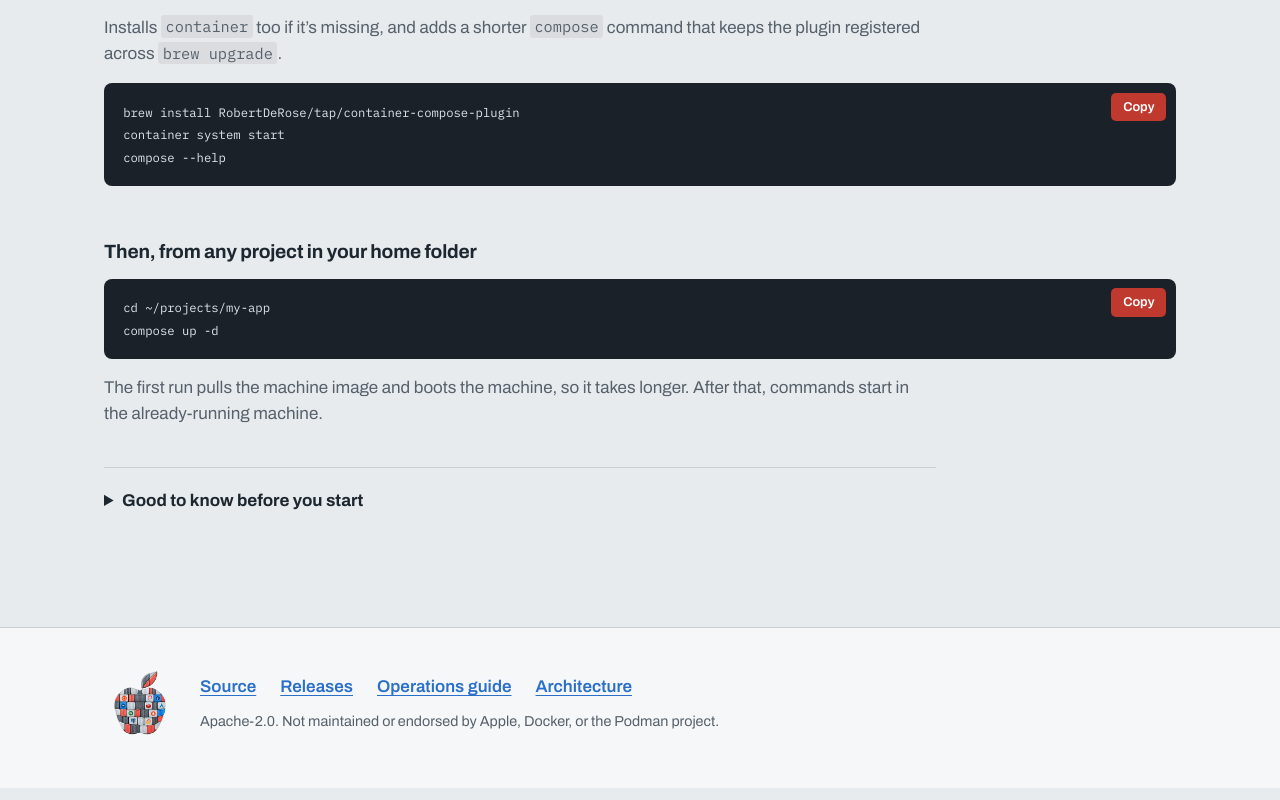
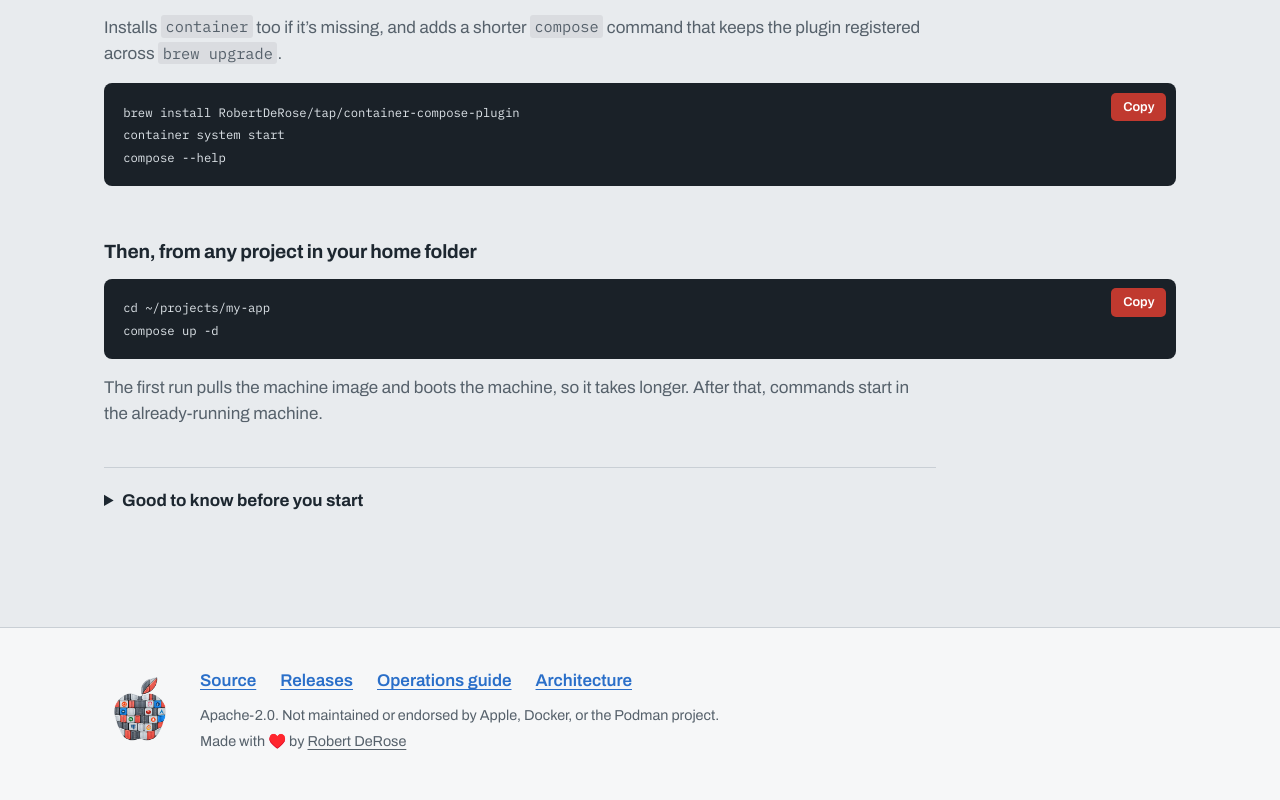
Before and after one commit to RobertDeRose/container-compose, a website: page site/index.html in a window 1280 px wide. Shown: the part 4653-5453 px from the top of the page. Drawn offline with Linux system fonts and the light colour scheme.

Commit message:
docs(site): credit the author in the footer

```diff
--- a/site/index.html
+++ b/site/index.html
@@ -356,6 +356,7 @@ compose up -d</code></pre>
     <div>
       <p><a href="https://github.com/RobertDeRose/container-compose-plugin">Source</a> <a href="https://github.com/RobertDeRose/container-compose-plugin/releases">Releases</a> <a href="https://github.com/RobertDeRose/container-compose-plugin/blob/main/docs/operations.md">Operations guide</a> <a href="https://github.com/RobertDeRose/container-compose-plugin/blob/main/docs/architecture.md">Architecture</a></p>
       <p class="fine">Apache-2.0. Not maintained or endorsed by Apple, Docker, or the Podman project.</p>
+      <p class="fine made">Made with <span class="heart" role="img" aria-label="love">♥️</span> by <a href="https://github.com/RobertDeRose">Robert DeRose</a></p>
     </div>
   </div>
 </footer>
--- a/site/styles.css
+++ b/site/styles.css
@@ -473,3 +473,5 @@ html:not(.js) .tablist { display: none; }
 .foot p { margin: 0; }
 .foot p:first-child { display: flex; flex-wrap: wrap; gap: 0.4rem 1.5rem; font-weight: 600; }
 .foot .fine { margin-top: 0.6rem; }
+.foot .made { margin-top: 0.25rem; }
+.foot .made a { color: inherit; }
```
